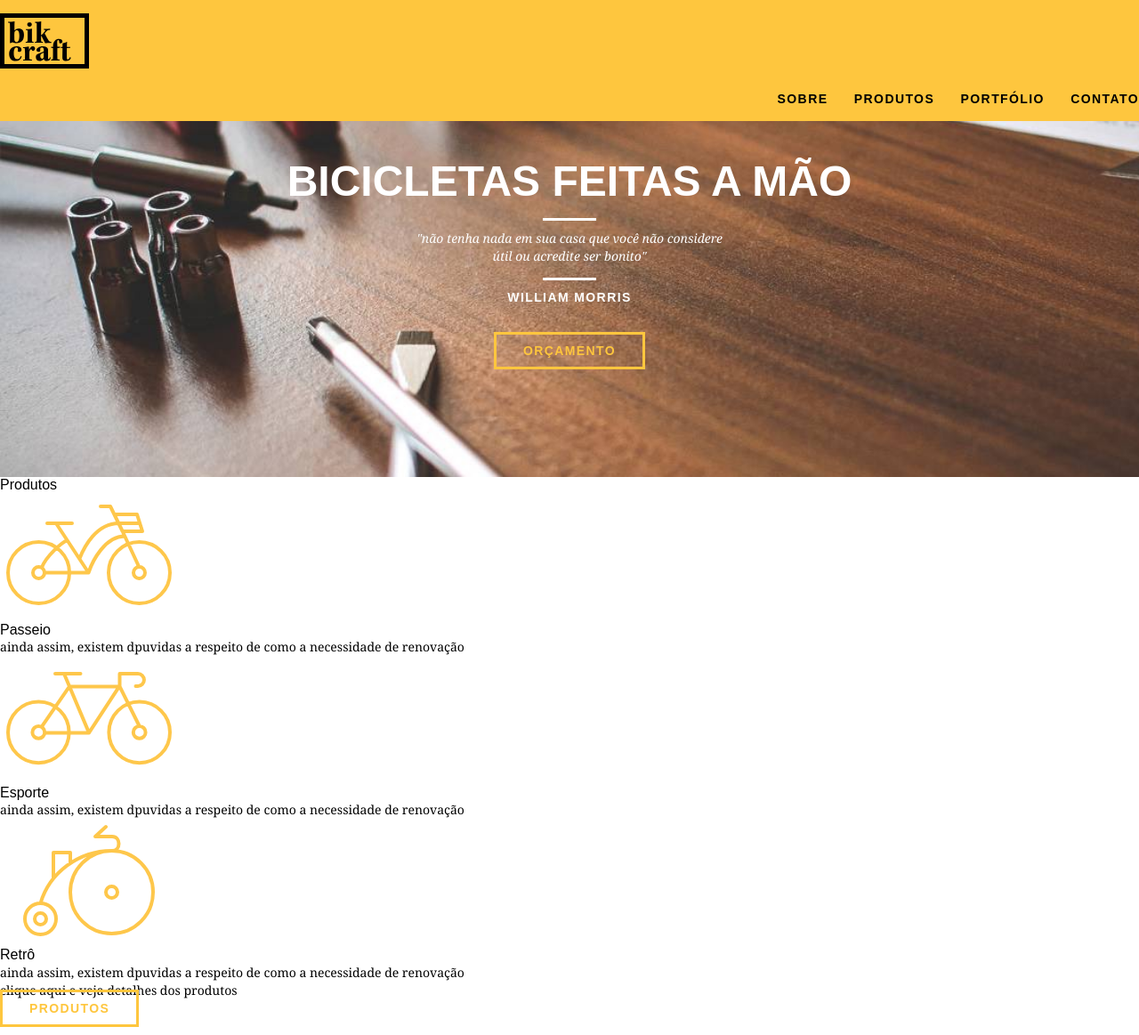
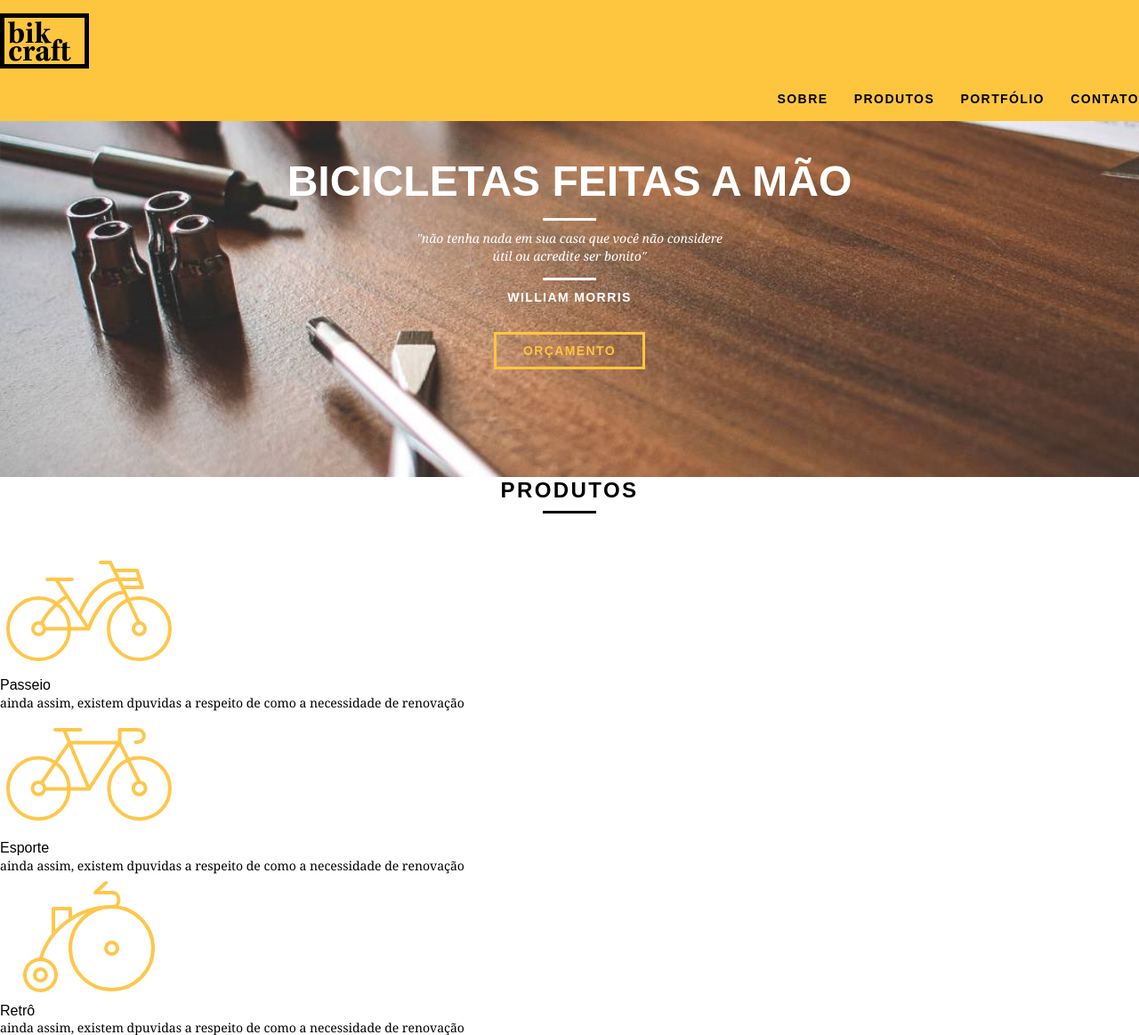
Before and after one commit to alsoDiego/bikcraft, a PHP site: page / in a window 1280 px wide. Shown: the top 1163 px of the page at 89% size. Run offline with PHP 8.4, Linux system fonts and the light colour scheme.

Commit message:
styles: general subtitulo style

```diff
--- a/css/styles.css
+++ b/css/styles.css
@@ -30,6 +30,26 @@
 .btn.btn-preto:hover {
     color: #000;
     border-color: #000;
+}
+
+.subtitulo {
+    font-size: 24px;
+    font-weight: bold;
+    line-height: 30px;
+    text-transform: uppercase;
+    letter-spacing: .1em;
+    text-align: center;
+    color: #000;
+    margin-bottom: 40px;
+}
+
+.subtitulo:after {
+    content: "";
+    display: block;
+    width: 60px;
+    height: 3px;
+    background: #000;
+    margin: 8px auto;
 }
 
 /* Header */
```
